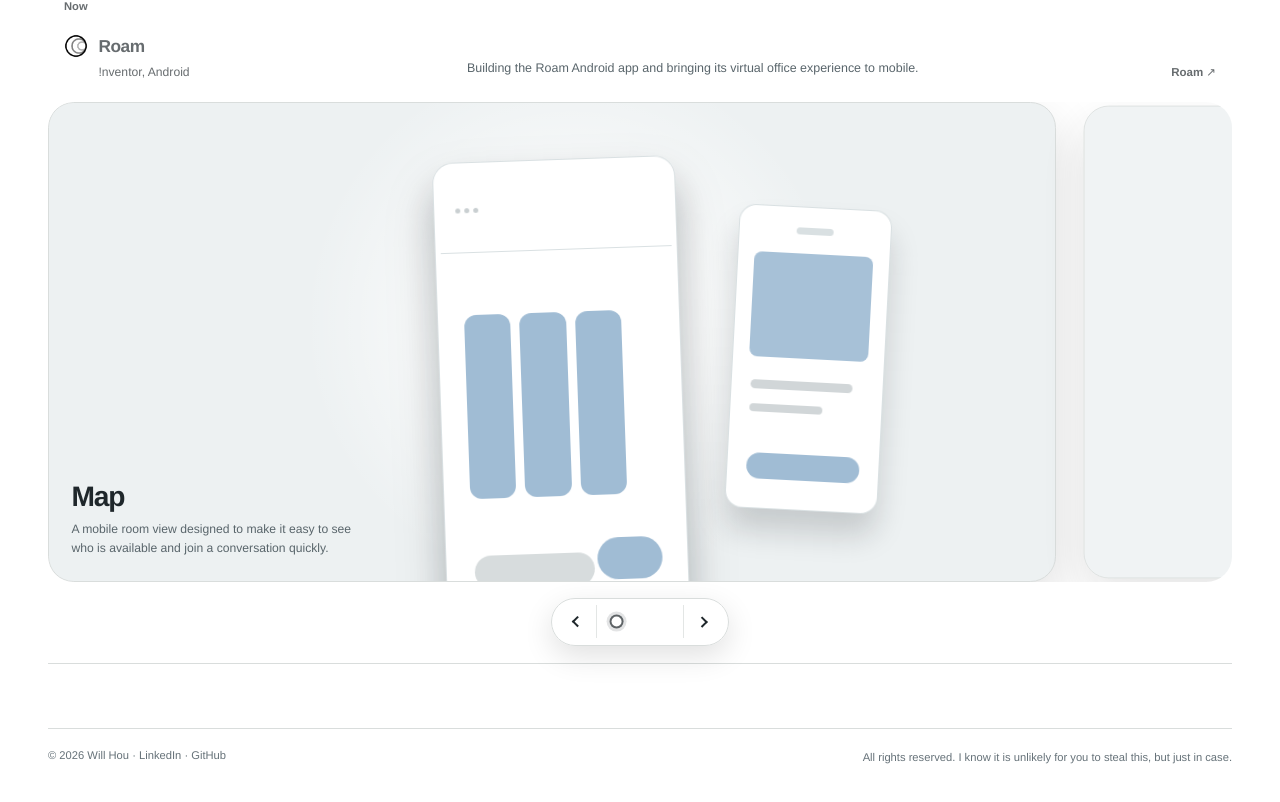
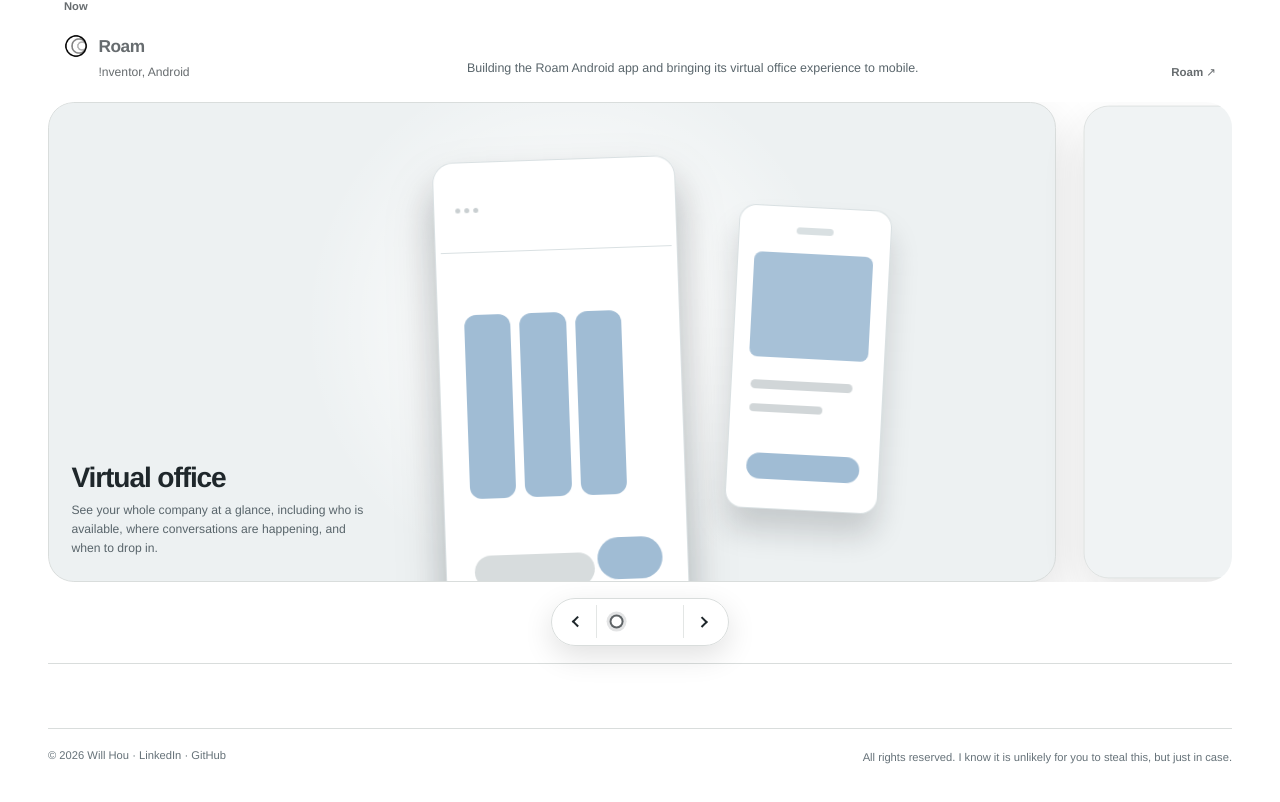
Before and after one commit to willhou/willhou.github.io, a React (Vite) app: page / in a window 1280 px wide. Shown: the part 506-1308 px from the top of the page. Built offline with nearby package versions, Linux system fonts and the light colour scheme.

Commit message:
Update Roam project descriptions

```diff
--- a/src/App.jsx
+++ b/src/App.jsx
@@ -19,15 +19,15 @@ const work = [
     links: [{ label: "Roam", href: "https://ro.am/" }],
     projects: [
       {
-        title: "Map",
+        title: "Virtual office",
         description:
-          "A mobile room view designed to make it easy to see who is available and join a conversation quickly.",
+          "See your whole company at a glance, including who is available, where conversations are happening, and when to drop in.",
         visual: "presence",
       },
       {
         title: "Inbox",
         description:
-          "A focused in-call experience that keeps audio, movement, and teammate context within thumb reach.",
+          "AI-powered messaging that brings direct messages, group chats, threads, and meeting context together in one organized inbox.",
         visual: "controls",
       },
     ],
```
